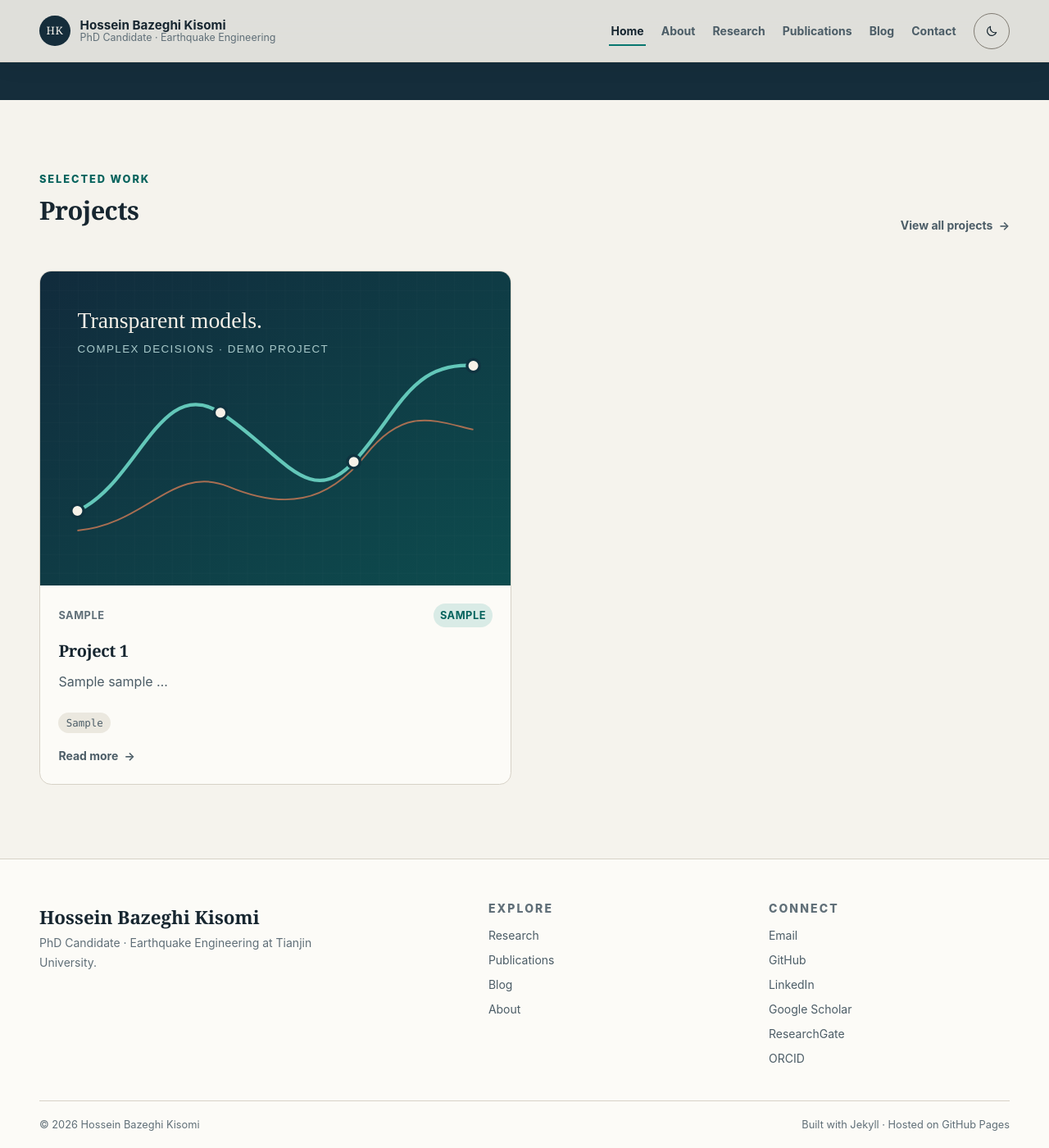
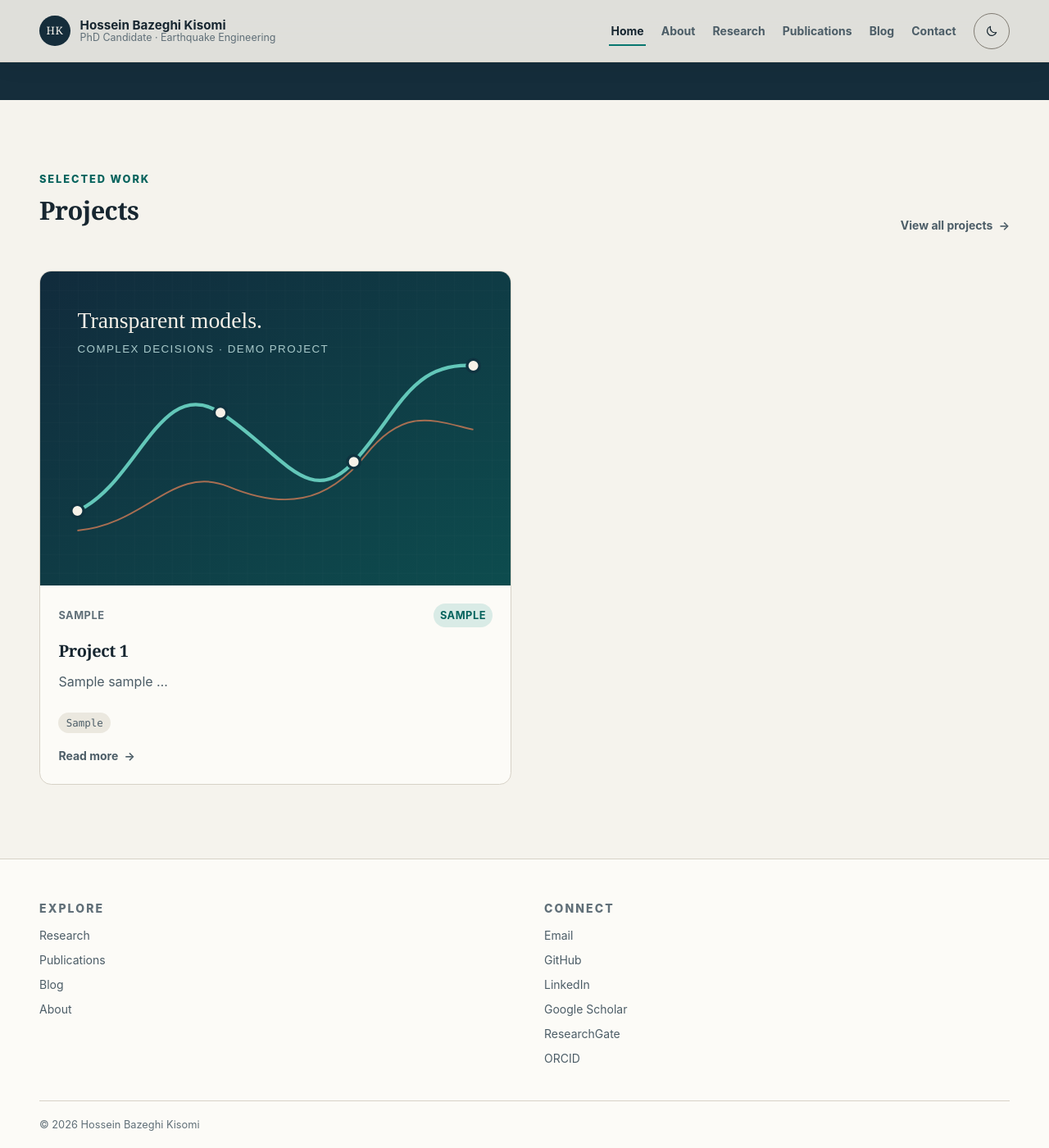
Before and after one commit to HosseinBazeghi/hosseinbazeghi.github.io, a Jekyll site: the page built from index.md, in a window 1280 px wide and 1400 px high, scrolled down 2688 px. Shown: the whole window at 82% size. Built offline with Jekyll 4.4.1, drawn with Linux system fonts in a browser that asks for light colours.

Commit message:
Simplify footer content

```diff
--- a/_includes/footer.html
+++ b/_includes/footer.html
@@ -1,9 +1,5 @@
 <footer class="site-footer">
   <div class="shell footer-grid">
-    <div>
-      <a class="footer-name" href="{{ '/' | relative_url }}">{{ site.author.name }}</a>
-      <p>{{ site.author.title }} at {{ site.author.institution }}.</p>
-    </div>
     <div>
       <p class="eyebrow">Explore</p>
       <nav aria-label="Footer navigation">
@@ -27,6 +23,5 @@
   </div>
   <div class="shell footer-bottom">
     <span>© {{ site.time | date: '%Y' }} {{ site.author.name }}</span>
-    <span>Built with Jekyll · Hosted on GitHub Pages</span>
   </div>
 </footer>
--- a/assets/css/main.css
+++ b/assets/css/main.css
@@ -519,8 +519,7 @@ figcaption { margin-top: .7rem; color: var(--ink-faint); font-size: .82rem; line
 
 /* Footer */
 .site-footer { padding-top: 3.25rem; background: var(--paper-raised); border-top: 1px solid var(--line); }
-.footer-grid { display: grid; grid-template-columns: 1.7fr 1fr 1fr; gap: 3rem; padding-bottom: 2.5rem; }
-.footer-name { color: var(--ink); font-family: var(--serif); font-size: 1.4rem; font-weight: 600; text-decoration: none; }
+.footer-grid { display: grid; grid-template-columns: repeat(2, minmax(0, 1fr)); gap: 3rem; padding-bottom: 2.5rem; }
 .footer-grid p { max-width: 25rem; color: var(--ink-faint); font-size: .875rem; }
 .footer-grid nav { display: grid; gap: .38rem; }
 .footer-grid nav a { color: var(--ink-soft); font-size: .875rem; text-decoration: none; }
```
